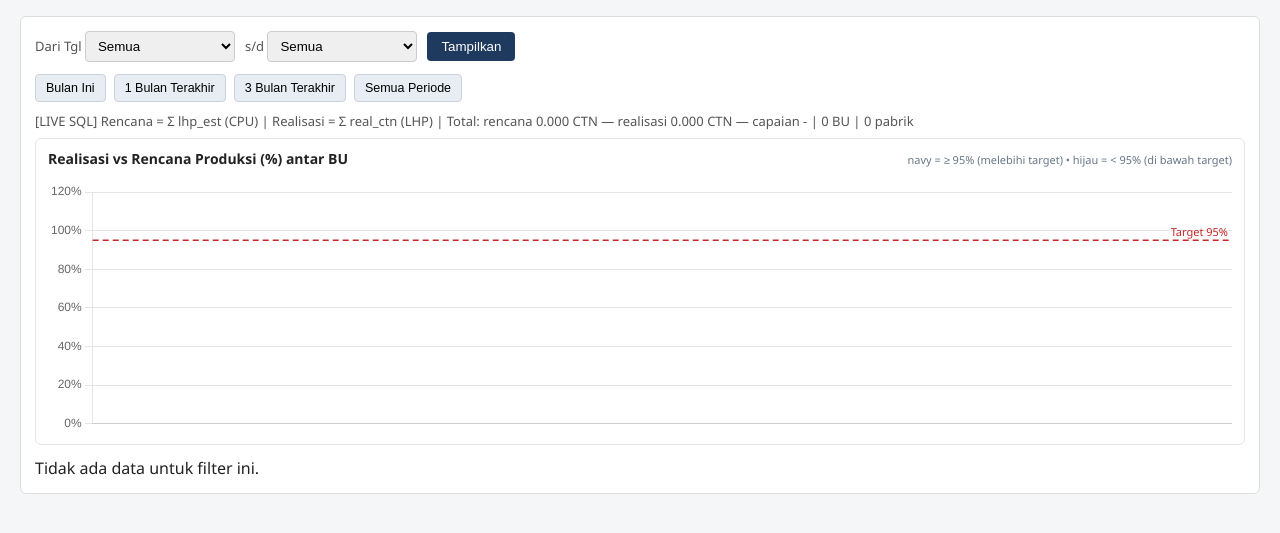
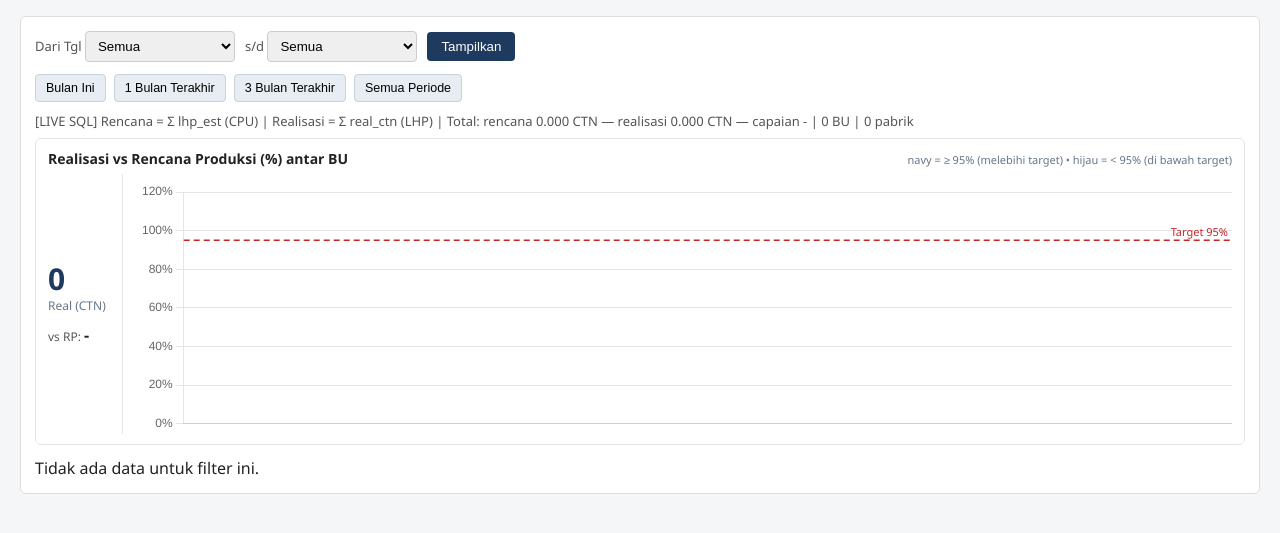
Before and after one commit to NatanKT/Dashboard-UP, a Flask app: page / in a window 1280 px wide. Shown: the part 72-605 px from the top of the page. Run offline with Flask 2, Linux system fonts and the light colour scheme; data that the repository does not hold is empty.

Commit message:
Scorecard total realisasi (CTN + vs RP) di sisi kiri bar chart

```diff
--- a/static/plan.js
+++ b/static/plan.js
@@ -48,6 +48,8 @@ function loadPlan() {
     if (!d.plants) { el("planInfo").textContent = "Respon server tidak valid."; return; }
     renderPlanCharts(d);
     var tp = d.total_pct;
+    el("barRealP").textContent = d.total_actual != null ? d.total_actual.toLocaleString("id-ID") : "-";
+    el("barVsP").innerHTML = "vs RP: <b>" + (tp == null ? "-" : fmtVal(tp, true)) + "</b>";
     var sk = d.skipped || [];
     var sktxt = sk.length ? (" | " + sk.length + " pabrik lain dilewati (tanpa data pembanding)") : "";
     el("planInfo").textContent = "[LIVE SQL] Rencana = \u03A3 lhp_est (CPU) | Realisasi = \u03A3 real_ctn (LHP) | Total: rencana " +
--- a/static/style.css
+++ b/static/style.css
@@ -43,3 +43,12 @@ button.act:hover{background:#2b4f7d}
        tumbuh tak terkendali saat resize) --- */
 .cvbar{height:260px}
 .cvcard{height:215px}
+
+/* --- scorecard total di kiri bar chart --- */
+.barrow{display:flex;gap:16px;align-items:stretch;flex-wrap:wrap}
+.score{flex:0 0 auto;display:flex;flex-direction:column;justify-content:center;padding-right:16px;border-right:1px solid #e2e6ea}
+.scoreNum{font-size:30px;font-weight:700;color:#1e3a5f;line-height:1.1}
+.scoreLbl{font-size:12px;color:#678;margin-top:2px}
+.scoreVs{font-size:12px;color:#555;margin-top:10px}
+.scoreVs b{font-size:16px;color:#222}
+.barrow .cvbar{flex:1;min-width:280px}
--- a/templates/index.html
+++ b/templates/index.html
@@ -58,13 +58,20 @@
       Rencana SG hanya Line Packing SG (CTN); Line Inject/Filling SG (satuan PCS) dikecualikan.
     </div>
 
-    <!-- bar chart capaian antar BU -->
+    <!-- bar chart capaian antar BU + scorecard total di kiri -->
     <div class="cardFull">
       <div class="cardh">
         <b id="barTitleP">Realisasi vs Rencana Produksi (%) antar BU</b>
         <span class="stat">navy = &ge; 95% (melebihi target) &bull; hijau = &lt; 95% (di bawah target)</span>
       </div>
-      <div class="cvbar"><canvas id="chartBarP"></canvas></div>
+      <div class="barrow">
+        <div class="score">
+          <div class="scoreNum" id="barRealP">-</div>
+          <div class="scoreLbl">Real (CTN)</div>
+          <div class="scoreVs" id="barVsP">vs RP: -</div>
+        </div>
+        <div class="cvbar"><canvas id="chartBarP"></canvas></div>
+      </div>
     </div>
 
     <!-- grid line chart tren kumulatif per pabrik -->
```
